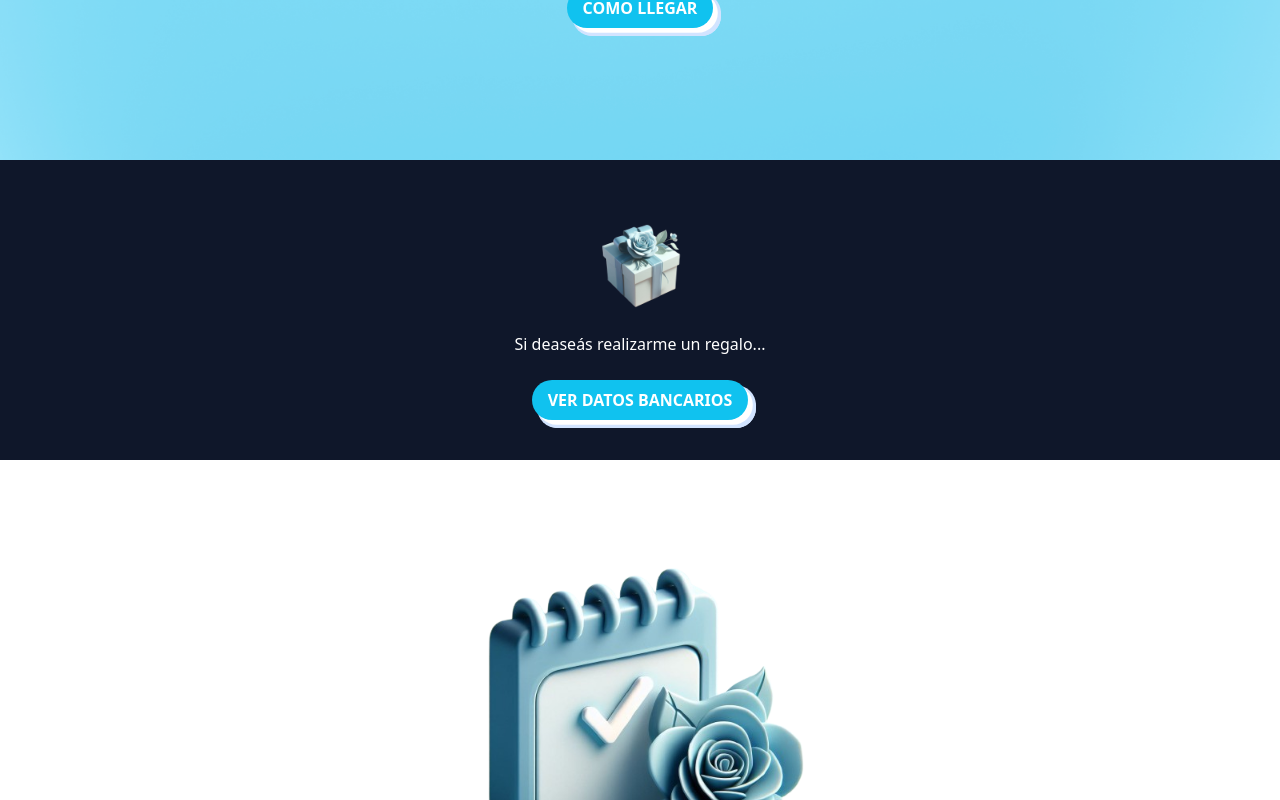
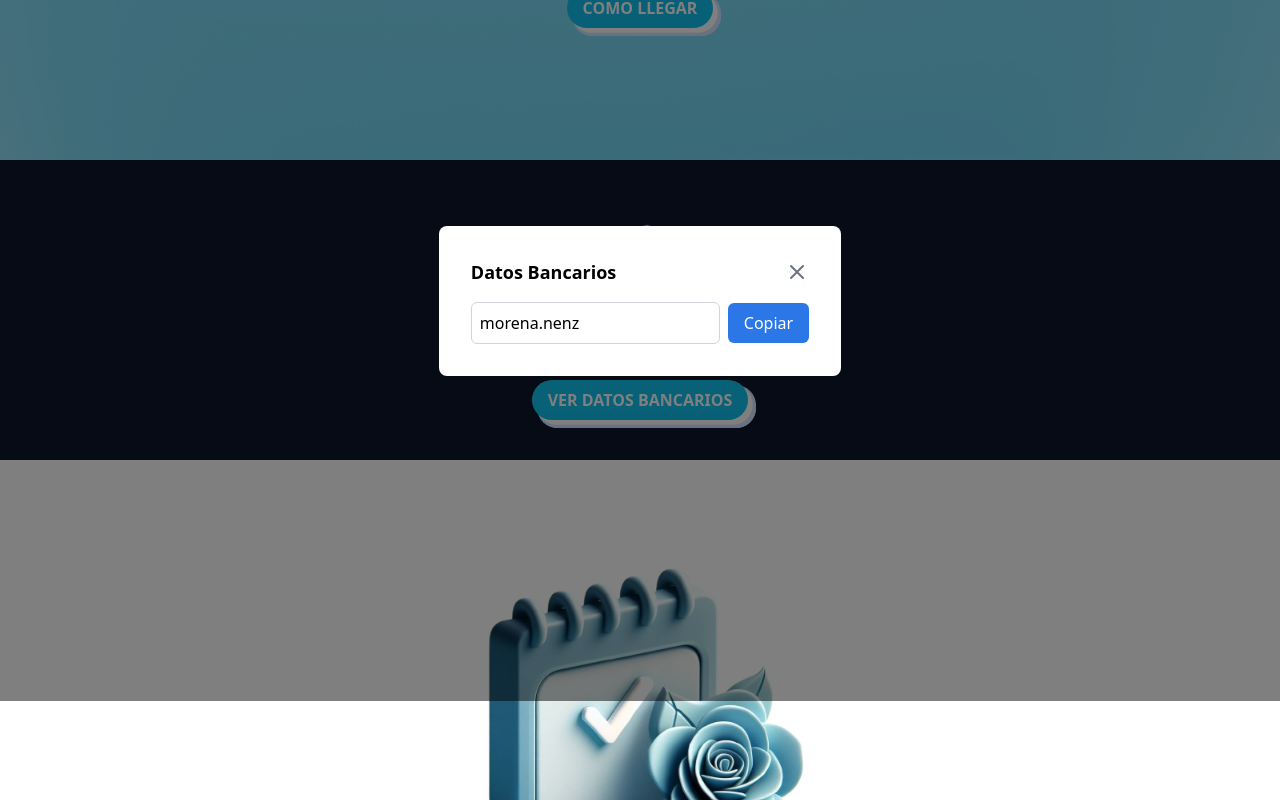
Before and after one commit to leanmaga/invitacionVirtual, a React (Vite) app: page /projects in a window 1280 px wide. Both pictures are taken after a click on the button "VER DATOS BANCARIOS". Shown: the part 640-1440 px from the top of the page. Built offline with nearby package versions, Linux system fonts and the light colour scheme.

Commit message:
agregar popup con clave bancaria

```diff
--- a/src/pages/Projects.jsx
+++ b/src/pages/Projects.jsx
@@ -1,46 +1,38 @@
-
+import { useState } from 'react';
 import { motion } from 'framer-motion';
-import { staggerContainer,textVariant } from '../utils/motion';
-
-import regalo from '../../src/assets/images/accesorios/regalo.png'
-import ubicacion from '../../src/assets/images/accesorios/ubicacion.png'
-
-import calendario from '../../src/assets/images/accesorios/calendario.png'
+import { staggerContainer, textVariant } from '../utils/motion';
+import regalo from '../../src/assets/images/accesorios/regalo.png';
+import ubicacion from '../../src/assets/images/accesorios/ubicacion.png';
+import calendario from '../../src/assets/images/accesorios/calendario.png';
 
 const Projects = () => {
+  const [mostrarPopup, setMostrarPopup] = useState(false);
+
 
   return (
     <section className="w-full h-screen relative">
-
-      {/*Ubicación */}
+      {/* Ubicación */}
       <motion.div
         variants={staggerContainer}
         initial="hidden"
         whileInView="show"
         viewport={{ once: false, amount: 0.25 }}
       >
-
         <div className="w-full h-screen flex flex-col items-center justify-center text-center bg-hero-children bg-center bg-cover bg-no-repeat">
-
-        <motion.img variants={textVariant(1.5)}  src={ubicacion} className="w-[50%] h-auto lg:w-[400px] lg:h-[400px]">
-        </motion.img>
-
-        <p className=" m-2 p-4">
-          El evento se realizará el Sabado 6 de Abril a las 21.00 horas en Lasalle 3071, Salón Lahuen Eventos. Tocá el botón de abajo para recibir las indicaciones para llegar. ¡Te esperamos!
+          <motion.img variants={textVariant(1.5)} src={ubicacion} className="w-[50%] h-auto lg:w-[400px] lg:h-[400px]" />
+          <p className="m-2 p-4">
+            El evento se realizará el Sabado 6 de Abril a las 21.00 horas en Lasalle 3071, Salón Lahuen Eventos. Tocá
+            el botón de abajo para recibir las indicaciones para llegar. ¡Te esperamos!
           </p>
-
           <button className="btn-front boton rounded-full py-2 px-4 bg-[#10c2ef] text-white font-semibold shadow-md hover:bg-[#60adc5] ">
             <a target="_blank" rel="noreferrer" href="https://maps.app.goo.gl/352L4dURXMGrQJybA">
               COMO LLEGAR
             </a>
           </button>
-
         </div>
-
       </motion.div>
 
-
-      {/*Regalo*/}
+      {/* Regalo */}
       <motion.div
         variants={staggerContainer}
         initial="hidden"
@@ -48,29 +40,46 @@ const Projects = () => {
         viewport={{ once: false, amount: 0.25 }}
       >
         <div className="w-full h-[300px] flex flex-col items-center justify-center text-center bg-[#0f172a]">
-
-
-          <motion.img variants={textVariant(1.5)} alt="regalo" src={regalo} className="w-[100px] h-auto pt-2 m-2">
-          </motion.img>
-
-          <p className="text-white pb-4 m-2">Si deaseás realizarme un regalo...</p>
-
-         <button className="boton rounded-full py-2 px-4 bg-[#10c2ef] text-white font-semibold shadow-md hover:bg-[#60adc5]">
-          <a
-            target="_blank"
-            rel="noreferrer"
-            href="https://www.mercadopago.com.ar/enviar-dinero/?user_id=morena.nenz"
+          <motion.img variants={textVariant(1.5)} alt="regalo" src={regalo} className="w-[100px] h-auto pt-2 m-2" />
+          <p className="text-white pb-4 m-2">Si deseás realizarme un regalo...</p>
+          <button
+            className="boton rounded-full py-2 px-4 bg-[#10c2ef] text-white font-semibold shadow-md hover:bg-[#60adc5]"
+            onClick={() => setMostrarPopup(true)}
           >
             VER DATOS BANCARIOS
-          </a>
           </button>
-
-
         </div>
       </motion.div>
 
+      {/* Popup */}
+      {mostrarPopup && (
+        <div className="fixed inset-0 flex items-center justify-center bg-black bg-opacity-50">
+          <div className="bg-white rounded-lg p-8 max-w-md">
+            <div className="flex justify-between items-center">
+              <h2 className="text-lg font-semibold">Datos Bancarios</h2>
+              <button className="text-gray-500 hover:text-gray-700" onClick={() => setMostrarPopup(false)}>
+                <svg className="h-6 w-6" fill="none" viewBox="0 0 24 24" stroke="currentColor">
+                  <path strokeLinecap="round" strokeLinejoin="round" strokeWidth={2} d="M6 18L18 6M6 6l12 12" />
+                </svg>
+              </button>
+            </div>
+            <div className="mt-4 flex items-center">
+              <input type="text" value="morena.nenz" readOnly className="border border-gray-300 rounded-md p-2 flex-grow" />
+              <button
+                className="ml-2 px-4 py-2 bg-blue-500 text-white rounded-md hover:bg-blue-600"
+                onClick={() => {
+                  navigator.clipboard.writeText("morena.nenz");
+                  setMostrarPopup(false);
+                }}
+              >
+                Copiar
+              </button>
+            </div>
+          </div>
+        </div>
+      )}
 
-      {/*Confirmación de asistencia*/}
+      {/* Confirmación de asistencia */}
       <motion.div
         variants={staggerContainer}
         initial="hidden"
@@ -78,34 +87,21 @@ const Projects = () => {
         viewport={{ once: false, amount: 0.25 }}
       >
         <div className="container w-full h-screen flex flex-col items-center justify-center text-center">
-
-          <motion.img variants={textVariant(1.5)} alt="calendario" src={calendario} className='w-[50%] h-auto lg:w-[400px] lg:h-[400px]'>
-          </motion.img>
-
-
-
-
-
-          <h1 className='text-3xl m-2 p-4'>CONFIRMACIÓN DE ASISTENCIA</h1>
-
+          <motion.img variants={textVariant(1.5)} alt="calendario" src={calendario} className="w-[50%] h-auto lg:w-[400px] lg:h-[400px]" />
+          <h1 className="text-3xl m-2 p-4">CONFIRMACIÓN DE ASISTENCIA</h1>
           <p className="text-black pb-4 m-2">Esperamos que seas parte de esta gran celebración. ¡Confirmanos tu asistencia!</p>
-
           <button className="boton uppercase m-4 rounded-full py-2 px-4 bg-[#10c2ef] text-white font-semibold shadow-md hover:bg-[#60adc5] ">
-              <a href='https://api.whatsapp.com/send?phone=5491127883863&text=Hola%20,estaré%20encantado%20de%20ir%20a%20tu%20cumpleaños.' target="_blank" rel="noreferrer">
+            <a href="https://api.whatsapp.com/send?phone=5491127883863&text=Hola%20,estaré%20encantado%20de%20ir%20a%20tu%20cumpleaños." target="_blank" rel="noreferrer">
               CONFIRMAR ASISTENCIA
             </a>
           </button>
-
           <button className="boton uppercase m-4 rounded-full py-2 px-4 bg-[#10c2ef] text-white font-semibold shadow-md hover:bg-[#60adc5] ">
-
-            <a href="https://calendar.google.com/calendar/render?action=TEMPLATE&text=15+de+More&dates=20240406T210000Z/20240407T050000Z&details=Sal%C3%B3n+Lahuen+Eventos&location=Lasalle+3071.&sf=true&output=xml"target="_blank" rel="noreferrer">AGENDAR EVENTO</a>
-
+            <a href="https://calendar.google.com/calendar/render?action=TEMPLATE&text=15+de+More&dates=20240406T210000Z/20240407T050000Z&details=Sal%C3%B3n+Lahuen+Eventos&location=Lasalle+3071.&sf=true&output=xml" target="_blank" rel="noreferrer">
+              AGENDAR EVENTO
+            </a>
           </button>
-
         </div>
       </motion.div>
-
-
 
     </section>
   );
```
Also changed, not shown: 1 other file (tests, documents, lock files or other folders). Lines whose indentation alone changed are shown as unchanged.
